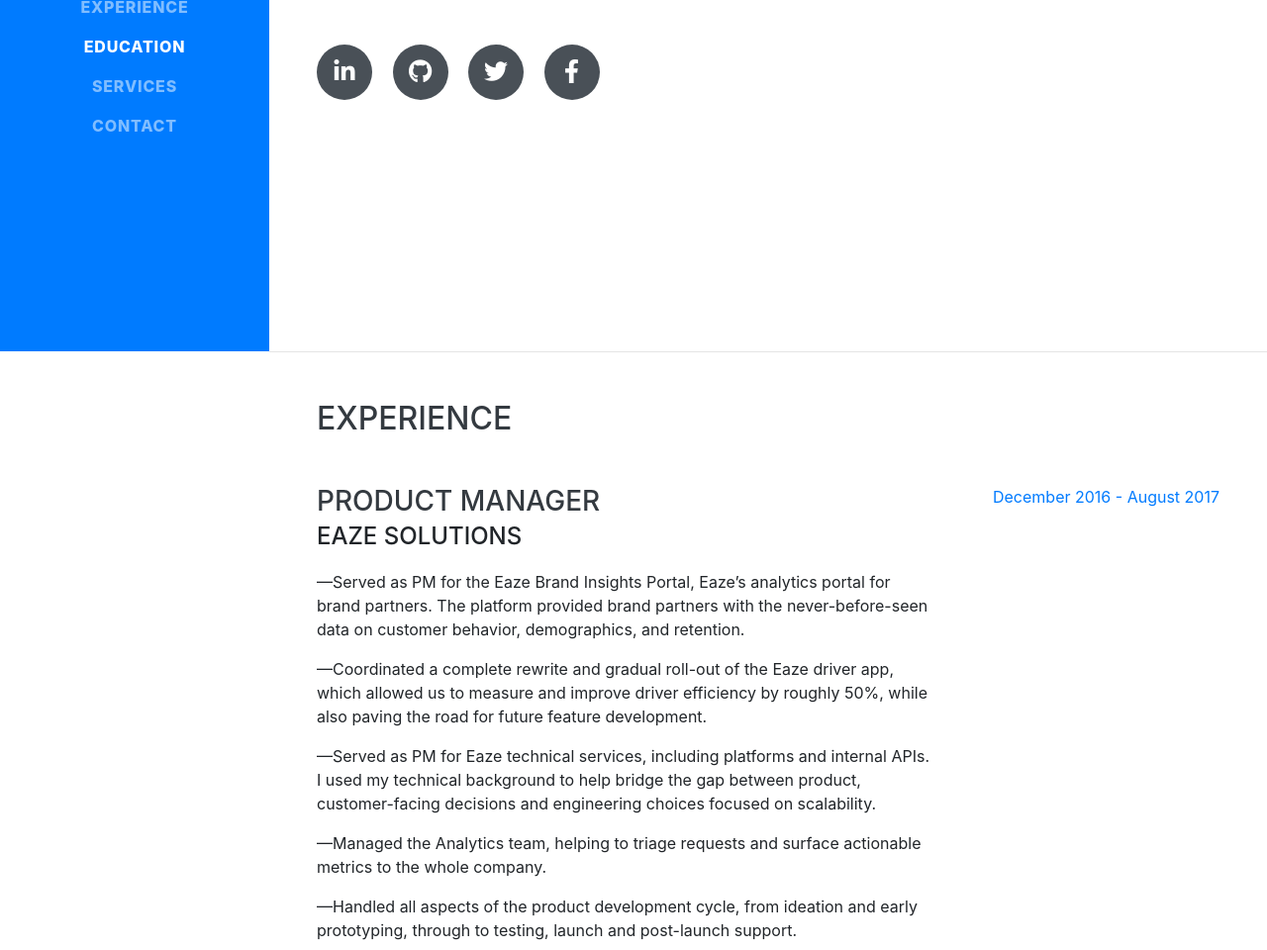
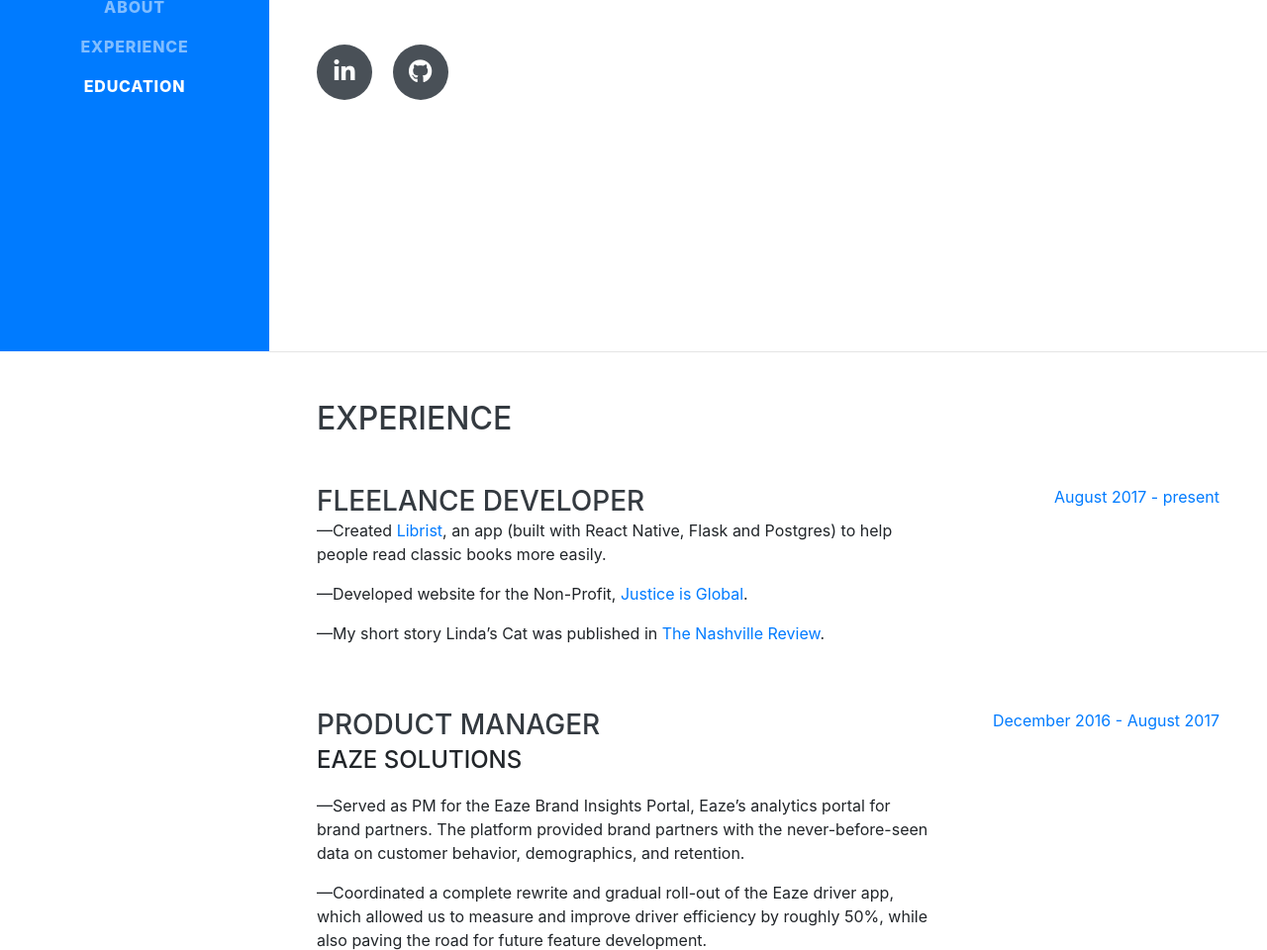
Before and after one commit to bgoldste/bgoldste.github.io, a website with bundled scripts: page index.html in a window 1280 px wide. Shown: the part 445-1405 px from the top of the page at 99% size. Built offline with nearby package versions, Linux system fonts and the light colour scheme; a web font is replaced by a local one.

Commit message:
change photo and resume

```diff
--- a/index.html
+++ b/index.html
@@ -46,12 +46,12 @@
         <li class="nav-item">
           <a class="nav-link js-scroll-trigger" href="#education">Education</a>
         </li>
-         <li class="nav-item">
+        <!--  <li class="nav-item">
           <a class="nav-link js-scroll-trigger" href="#services">Services</a>
         </li>
           <li class="nav-item">
           <a class="nav-link js-scroll-trigger" href="#Contact">Contact</a>
-        </li>
+        </li> -->
        <!--  <li class="nav-item">
           <a class="nav-link js-scroll-trigger" href="#skills">Skills</a>
         </li>
@@ -77,17 +77,11 @@
         </div>
         <p class="lead mb-5">An experienced product manager, engineer, and customer support leader. Let's build something together.</p>
         <div class="social-icons">
-          <a href="#">
+          <a href="https://www.linkedin.com/in/bengoldstein9/">
             <i class="fab fa-linkedin-in"></i>
           </a>
-          <a href="#">
+          <a href="https://github.com/bgoldste">
             <i class="fab fa-github"></i>
-          </a>
-          <a href="#">
-            <i class="fab fa-twitter"></i>
-          </a>
-          <a href="#">
-            <i class="fab fa-facebook-f"></i>
           </a>
         </div>
       </div>
@@ -98,6 +92,20 @@
     <section class="resume-section p-3 p-lg-5 d-flex justify-content-center" id="experience">
       <div class="w-100">
         <h2 class="mb-5">Experience</h2>
+
+        <div class="resume-item d-flex flex-column flex-md-row justify-content-between mb-5">
+          <div class="resume-content">
+            <h3 class="mb-0">Fleelance Developer</h3>
+
+           <p>—Created <a href="https://apps.apple.com/us/app/id1494798676">Librist</a>, an app (built with React Native, Flask and Postgres) to help people read classic books more easily.</p>
+          <p>—Developed website for the Non-Profit, <a href="https://www.justiceisglobal.org/">Justice is Global</a>.</p>
+          <p>—My short story Linda’s Cat was published in <a href="https://as.vanderbilt.edu/nashvillereview/archives/14576">The Nashville Review</a>.</p>
+
+          </div>
+          <div class="resume-date text-md-right">
+            <span class="text-primary">August 2017 - present</span>
+          </div>
+        </div>
 
         <div class="resume-item d-flex flex-column flex-md-row justify-content-between mb-5">
           <div class="resume-content">
```
Also changed, not shown: img/profile.jpg, img/profile1.jpg (added), 1 other file.
